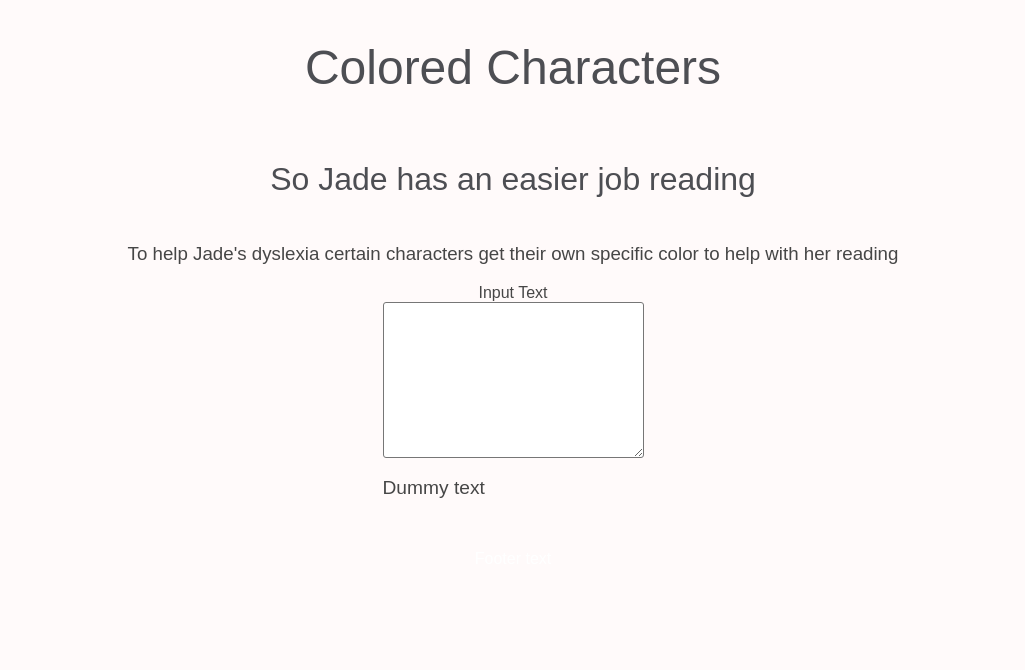
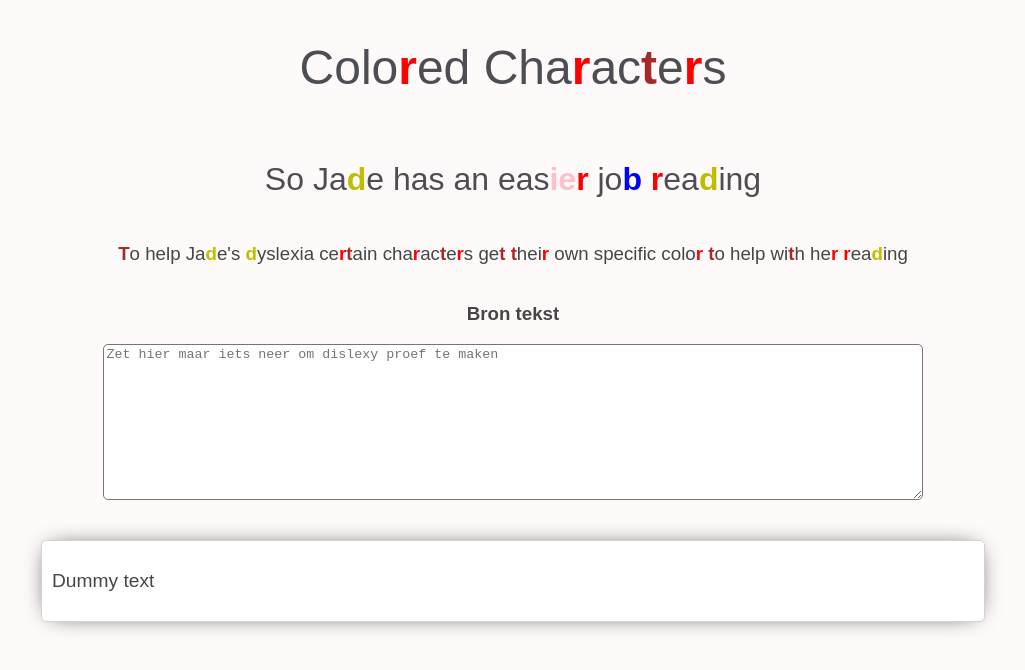
Before and after one commit to Sl4rtyb4rtf4st/highlight-text, a website: page src/index.html in a window 1280 px wide. Shown: the whole page, without its empty margins (127-1152 px from the left). Drawn offline with Linux system fonts and the light colour scheme.

Commit message:
Added an todo and some css

```diff
--- a/src/css/style.css
+++ b/src/css/style.css
@@ -60,19 +60,56 @@ a:hover {
   text-align: center;
 }
 
+#output .yellow,
+.yellow {
+  font-weight: 700;
+  color: #bfbf00;
+}
+#output .blue,
+.blue {
+  font-weight: 700;
+  color: blue
+}
+#output .purple,
+.purple {
+  font-weight: 700;
+  color: purple
+}
+#output .red,
+.red {
+  font-weight: 700;
+  color: red
+}
+#output .brown,
+.brown {
+  font-weight: 700;
+  color: brown
+}
+#output .green,
+.green {
+  font-weight: 700;
+  color: green
+}
+#output .pink,
+.pink {
+  font-weight: 700;
+  color: pink
+}
+
 textarea {
-  border-radius: 3px;
+  border-radius: 5px;
+  max-width: 80%;
+  width: 80vw;
 }
-#output .yellow {font-weight: 700; color: #bfbf00;}
-#output .blue   {font-weight: 700; color: blue}
-#output .purple {font-weight: 700; color: purple}
-#output .red    {font-weight: 700; color: red}
-#output .brown  {font-weight: 700; color: brown}
-#output .green  {font-weight: 700; color: green}
-#output .pink   {font-weight: 700; color: pink}
 
 .output-text {
   font-size: 1.2rem;
+  border: 1px solid lightgray;
+  border-radius: 5px;
+  padding: 10px;
+  margin: 40px;
+  box-shadow: 0 0 24px -10px black;
+  background-color: #fff;
 }
 
 @media only screen and (max-width: 720px) {
--- a/src/index.html
+++ b/src/index.html
@@ -22,19 +22,19 @@
   <main class="container flex-col-cen">
     <section class="top-section flex-col-cen-around">
       <header class="flex-col-cen cetered">
-        <h1>Colored Characters</h1>
+        <h1>Colo<span class="red">r</span>ed Cha<span class="red">r</span>ac<span class="brown">t</span>e<span class="red">r</span>s</h1>
         <h2>
-          So Jade has an easier job reading
+          So Ja<span class="yellow">d</span>e has an eas<span class="pink">ie</span><span class="red">r</span> jo<span class="blue">b</span> <span class="red">r</span>ea<span class="yellow">d</span>ing
         </h2>
-        <h3 class="flex-col-cen slim">
-          To help Jade's dyslexia certain characters get their own specific color to help with her reading
+        <h3 class="slim">
+          <span class="brown">T</span>o help Ja<span class="yellow">d</span>e's <span class="yellow">d</span>yslexia ce<span class="red">r</span><span class="brown">t</span>ain cha<span class="red">r</span>ac<span class="brown">t</span>e<span class="red">r</span>s ge<span class="brown">t</span> <span class="brown">t</span>hei<span class="red">r</span> own specific colo<span class="red">r</span> <span class="brown">t</span>o help wi<span class="brown">t</span>h he<span class="red">r</span> <span class="red">r</span>ea<span class="yellow">d</span>ing
         </h3>
       </header>
     </section>
     <section>
       <div class="container flex-col-cen">
-        <label for="highlightIt">Input Text</label>
-        <textarea name="text-to-highlight" id="highlightIt" cols="30" rows="10"></textarea>
+        <label for="highlightIt"><h3>Bron tekst</h3></label>
+        <textarea name="text-to-highlight" id="highlightIt" cols="30" rows="10" placeholder="Zet hier maar iets neer om dislexy proef te maken"></textarea>
       </div>
       <div class="output-text">
         <p id="output">Dummy text</p>
--- a/src/js/main.js
+++ b/src/js/main.js
@@ -19,6 +19,8 @@
    * @TODO With longer texts with paragraphs, create an array
    * of paragraphs and then pass the paragraph array items to
    * the function to provide color to the text
+   *
+   * @TODO Recognise newline characters and replace with a '<br>'
    *
    */
 
```
